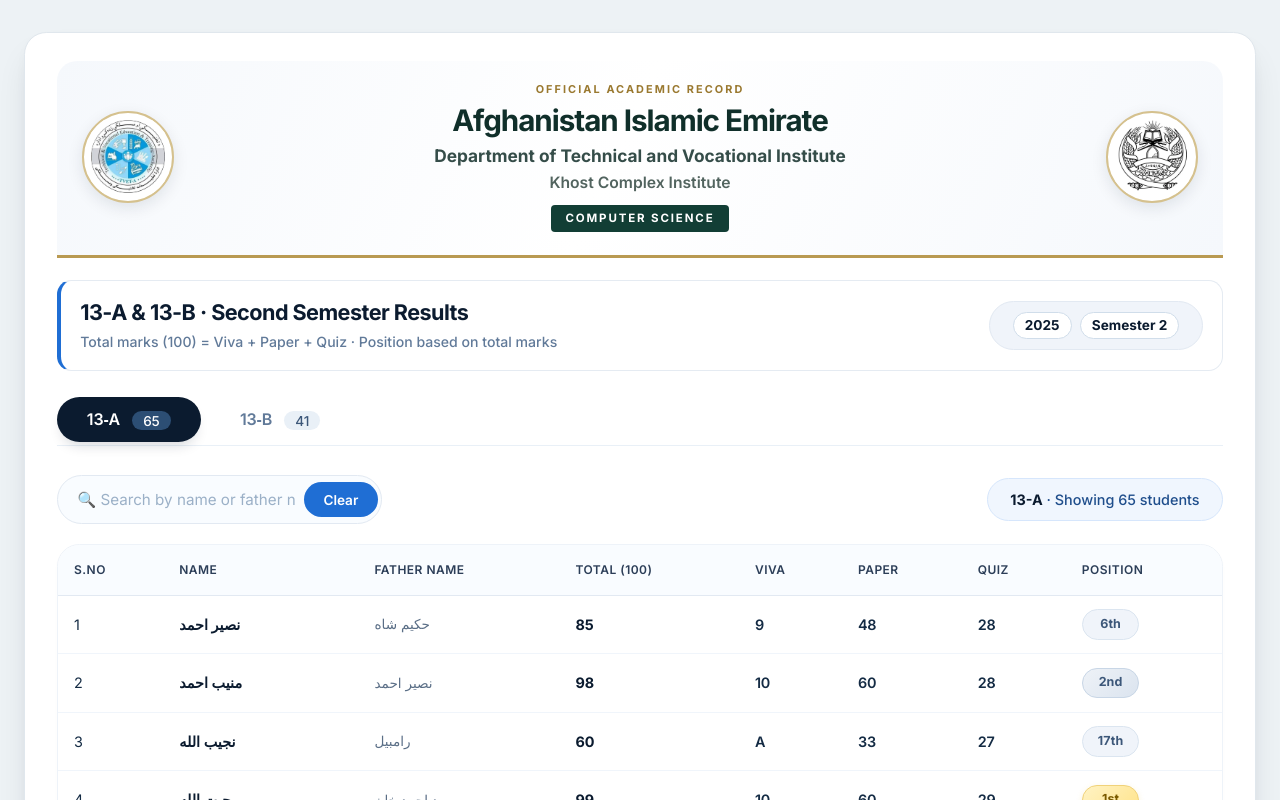
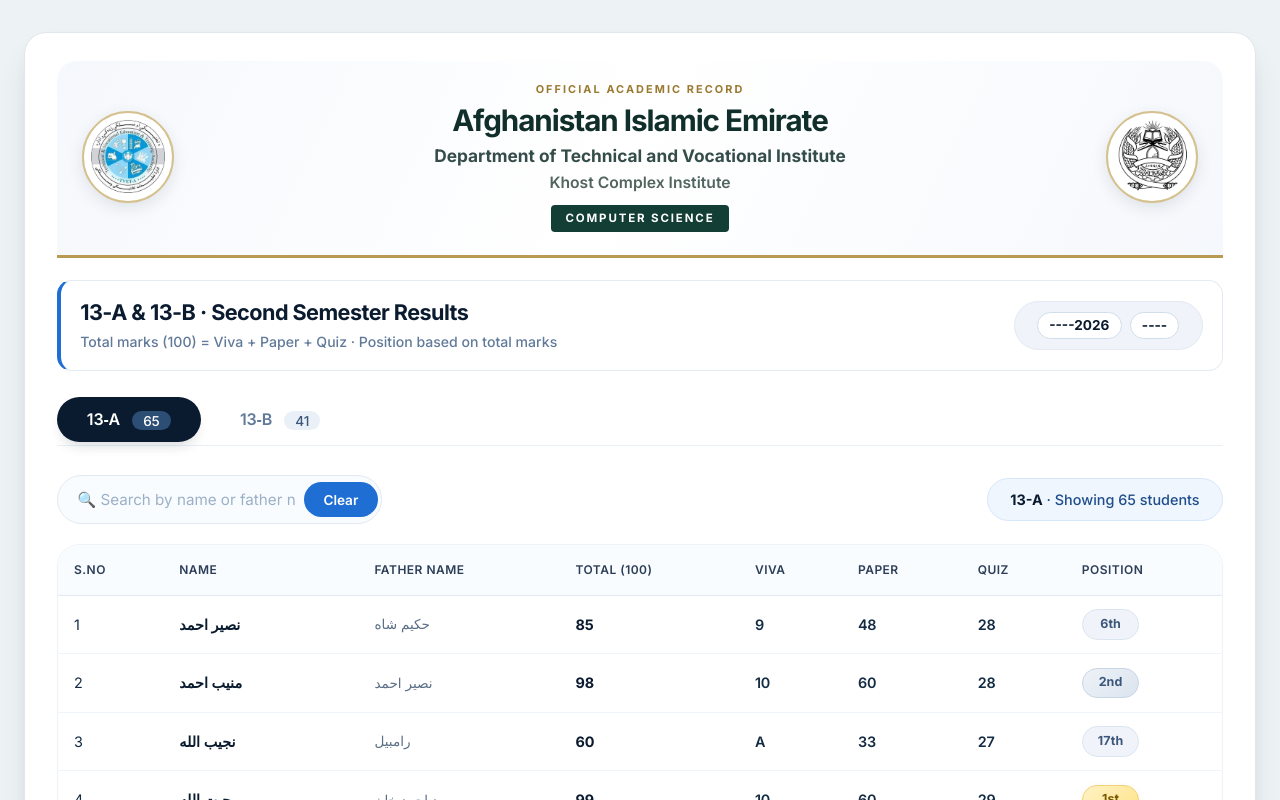
Before and after one commit to basir49/khost-student-results, a plain HTML site: page index.html in a window 1280 px wide. Shown: the top 800 px of the page. Drawn offline with Linux system fonts and the light colour scheme.

Commit message:
Update year label from 2025 to 2026

```diff
--- a/index.html
+++ b/index.html
@@ -472,7 +472,7 @@
                 <p class="sub">Total marks (100) = Viva + Paper + Quiz · Position based on total marks</p>
             </div>
             <div class="semester-badge">
-                <span class="year-label">2025</span><span>Semester 2</span>
+                <span class="year-label">----2026</span><span>----</span>
             </div>
         </div>
 
```
